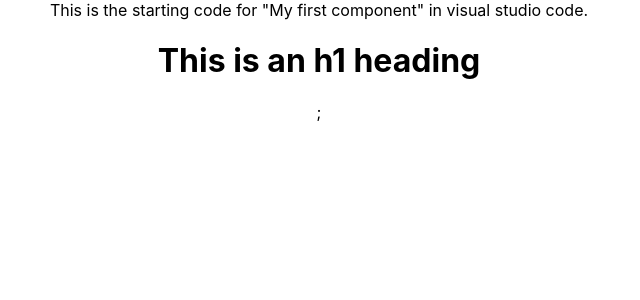
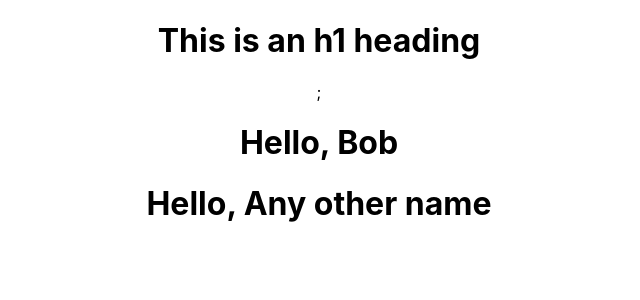
Before and after one commit to LizzyOrji123/myfirstapp, a React (Create React App) app: page / in a window 1280 px wide. Shown: the top 300 px of the page, without its empty margins (321-961 px from the left). Built offline with nearby package versions, Linux system fonts and the light colour scheme.

Commit message:
Created the header file and added components to it

```diff
--- a/src/App.js
+++ b/src/App.js
@@ -1,5 +1,6 @@
 import logo from './logo.svg';
 import './App.css';
+import Heading from './heading.js'
 
 function Header() {
   return <h1>This is an h1 heading</h1>;
@@ -8,10 +9,13 @@ function Header() {
 function App() {
   return(
     <div className='App'>
-      This is the starting code for "My first component" in visual studio code.
       < Header />;
+      <div>
+        <Heading firstName = 'Bob'/>
+        <Heading firstName = 'Any other name'/>
+      </div>
     </div>
   );
-}
+};
 
 export default App;
--- /dev/null
+++ b/src/heading.js
@@ -0,0 +1,7 @@
+function Heading (props){
+  return (
+    <h1>Hello, {props.firstName}</h1>
+  )
+}
+
+export default Heading;
```
